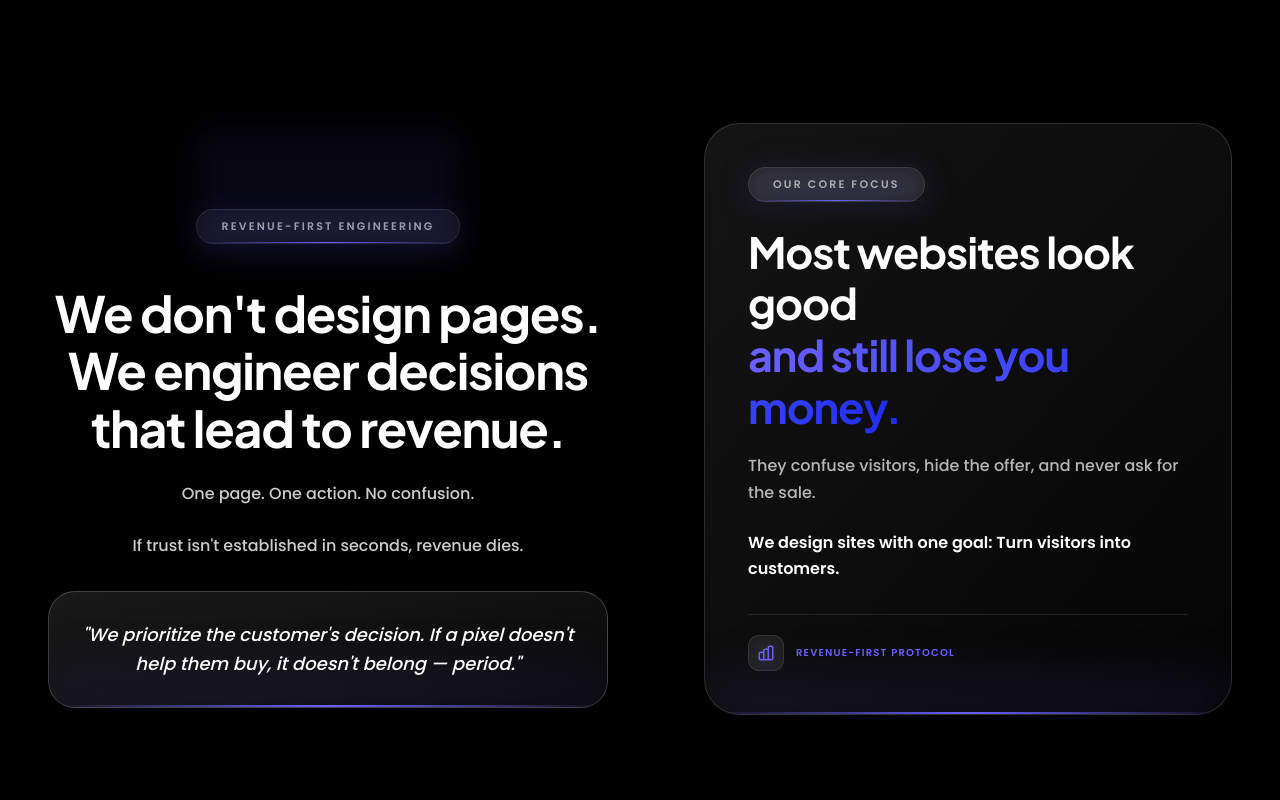
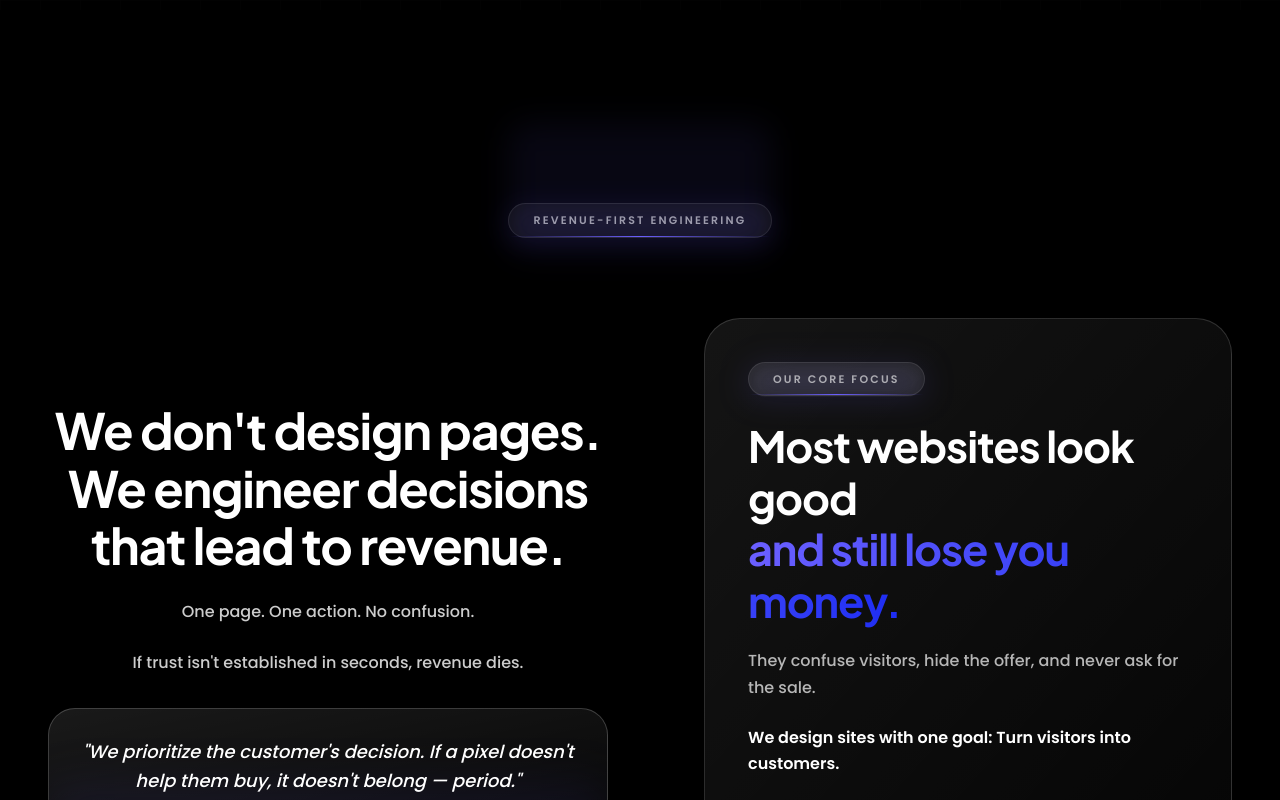
Before and after one commit to varun-vk17/roninbuild, a React (Vite) app: page / in a window 1280 px wide. Shown: the part 1400-2200 px from the top of the page. Built offline with nearby package versions, Linux system fonts and the light colour scheme.

Commit message:
Move Revenue-First badge to centered section header

```diff
--- a/src/App.tsx
+++ b/src/App.tsx
@@ -296,11 +296,8 @@ function RealitySection() {
       </div>
 
       <div className="max-w-[1400px] mx-auto relative">
-        <div className="grid lg:grid-cols-2 gap-8 lg:gap-16 items-center">
-
-          {/* Left side - Main content */}
-          <div className="space-y-6 text-center sm:text-left">
-            <div className="relative inline-block mb-6">
+        <div className="text-center mb-8 sm:mb-16">
+          <div className="relative inline-block">
             <div className="inline-block bg-white/5 backdrop-blur-sm rounded-[20px] px-6 py-2 border border-white/10 relative mt-20 mb-4 sm:mt-8">
               {/* Bottom glow effect */}
               <div className="absolute bottom-0 left-0 right-0 h-[1px] bg-gradient-to-r from-transparent via-[#6B5FFF] to-transparent" aria-hidden="true" />
@@ -313,6 +310,13 @@ function RealitySection() {
             {/* Glow effect */}
             <div className="absolute inset-0 rounded-[18px] bg-[#6B5FFF]/15 blur-lg opacity-50" aria-hidden="true" />
           </div>
+        </div>
+
+        <div className="grid lg:grid-cols-2 gap-8 lg:gap-16 items-center">
+
+          {/* Left side - Main content */}
+          <div className="space-y-6 text-center sm:text-left">
+
 
             <h2
               id="reality-heading"
```
Lines whose indentation alone changed are shown as unchanged.
